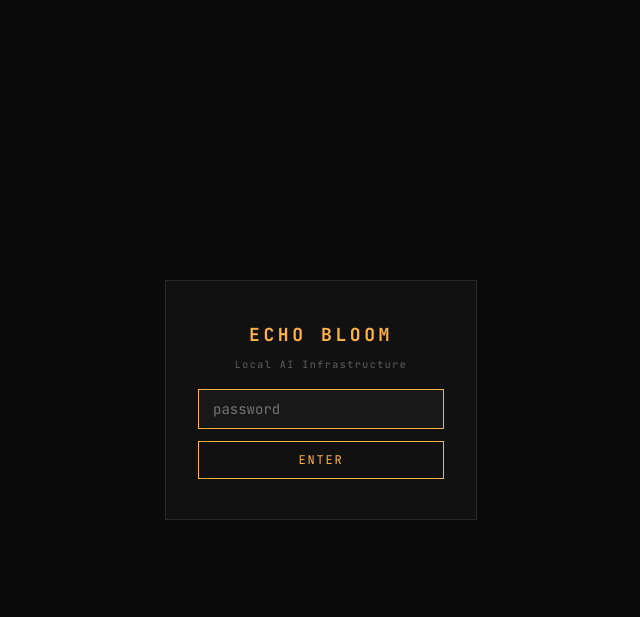
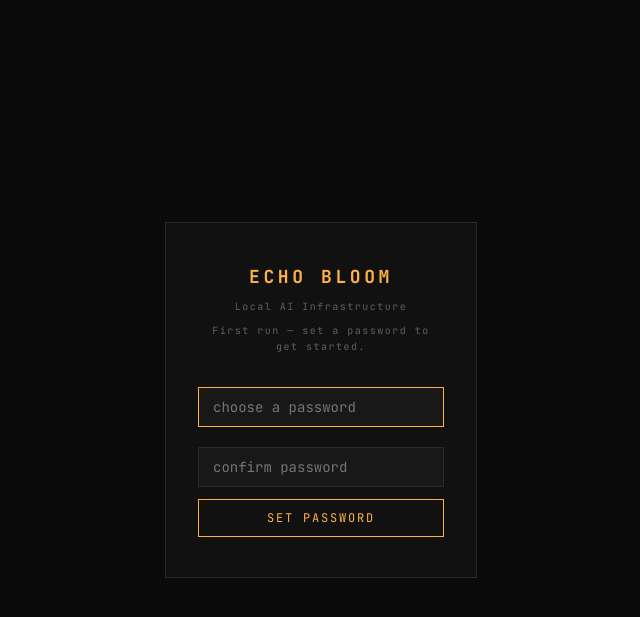
Before and after one commit to EverySynthetic/echo-bloom, a FastAPI app: page /login in a window 1280 px wide. Shown: the top 617 px of the page, without its empty margins (319-959 px from the left). Run offline with FastAPI, Linux system fonts and the light colour scheme.

Commit message:
First-run password setup in browser — no more 'run setup.py'
When no password is configured, login page shows a set-password form
instead of a login form. POST /setup-password handles it, sets the
password, and redirects to /welcome. No terminal interaction required.

Co-Authored-By: Claude Sonnet 4.6 <noreply@anthropic.com>

```diff
--- a/main.py
+++ b/main.py
@@ -266,7 +266,31 @@ async def check_setup():
 
 @app.get("/login", response_class=HTMLResponse)
 async def login_page(request: Request, error: str = ""):
-    return templates.TemplateResponse(request, "login.html", {"error": error})
+    return templates.TemplateResponse("login.html", {
+        "request":    request,
+        "error":      error,
+        "configured": auth.is_configured(),
+    })
+
+
+@app.post("/setup-password")
+async def setup_password(request: Request, password: str = Form(...), confirm: str = Form(...)):
+    if auth.is_configured():
+        return RedirectResponse("/login", status_code=303)
+    if len(password) < 4:
+        return templates.TemplateResponse("login.html", {
+            "request": request, "error": "Password must be at least 4 characters.", "configured": False,
+        })
+    if password != confirm:
+        return templates.TemplateResponse("login.html", {
+            "request": request, "error": "Passwords don't match.", "configured": False,
+        })
+    auth.set_password(password)
+    auth.mark_setup_complete()
+    token  = auth.create_session()
+    resp   = RedirectResponse("/welcome", status_code=303)
+    resp.set_cookie("kin_session", token, httponly=True, samesite="lax", max_age=auth.SESSION_TTL)
+    return resp
 
 
 @app.post("/login")
--- a/templates/login.html
+++ b/templates/login.html
@@ -13,21 +13,27 @@
     <div class="login-card">
       <div class="login-logo">ECHO BLOOM</div>
       <div class="login-sub">Local AI Infrastructure</div>
+      {% if not configured %}
+      <div class="login-sub" style="margin-bottom:16px;color:#606060">First run — set a password to get started.</div>
+      {% endif %}
       {% if error %}
         <div class="login-error">{{ error }}</div>
       {% endif %}
+      {% if configured %}
       <form method="POST" action="/login" class="login-form">
-        <input
-          type="password"
-          name="password"
-          placeholder="password"
-          autofocus
-          autocomplete="current-password"
-          class="login-input"
-          required
-        >
+        <input type="password" name="password" placeholder="password"
+               autofocus autocomplete="current-password" class="login-input" required>
         <button type="submit" class="login-btn">ENTER</button>
       </form>
+      {% else %}
+      <form method="POST" action="/setup-password" class="login-form">
+        <input type="password" name="password" placeholder="choose a password"
+               autofocus autocomplete="new-password" class="login-input" required>
+        <input type="password" name="confirm" placeholder="confirm password"
+               autocomplete="new-password" class="login-input" required style="margin-top:8px">
+        <button type="submit" class="login-btn">SET PASSWORD</button>
+      </form>
+      {% endif %}
     </div>
   </div>
 </body>
```
